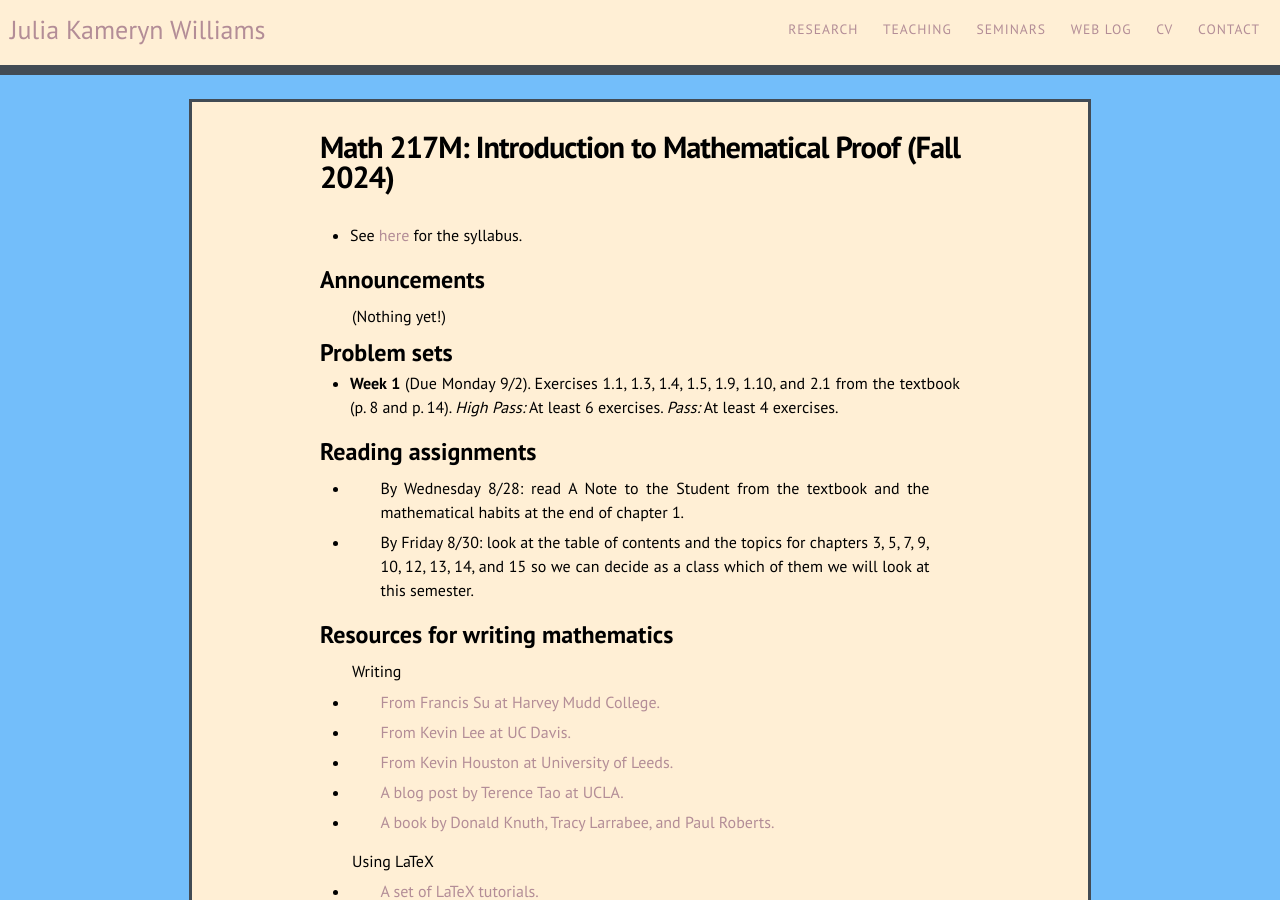
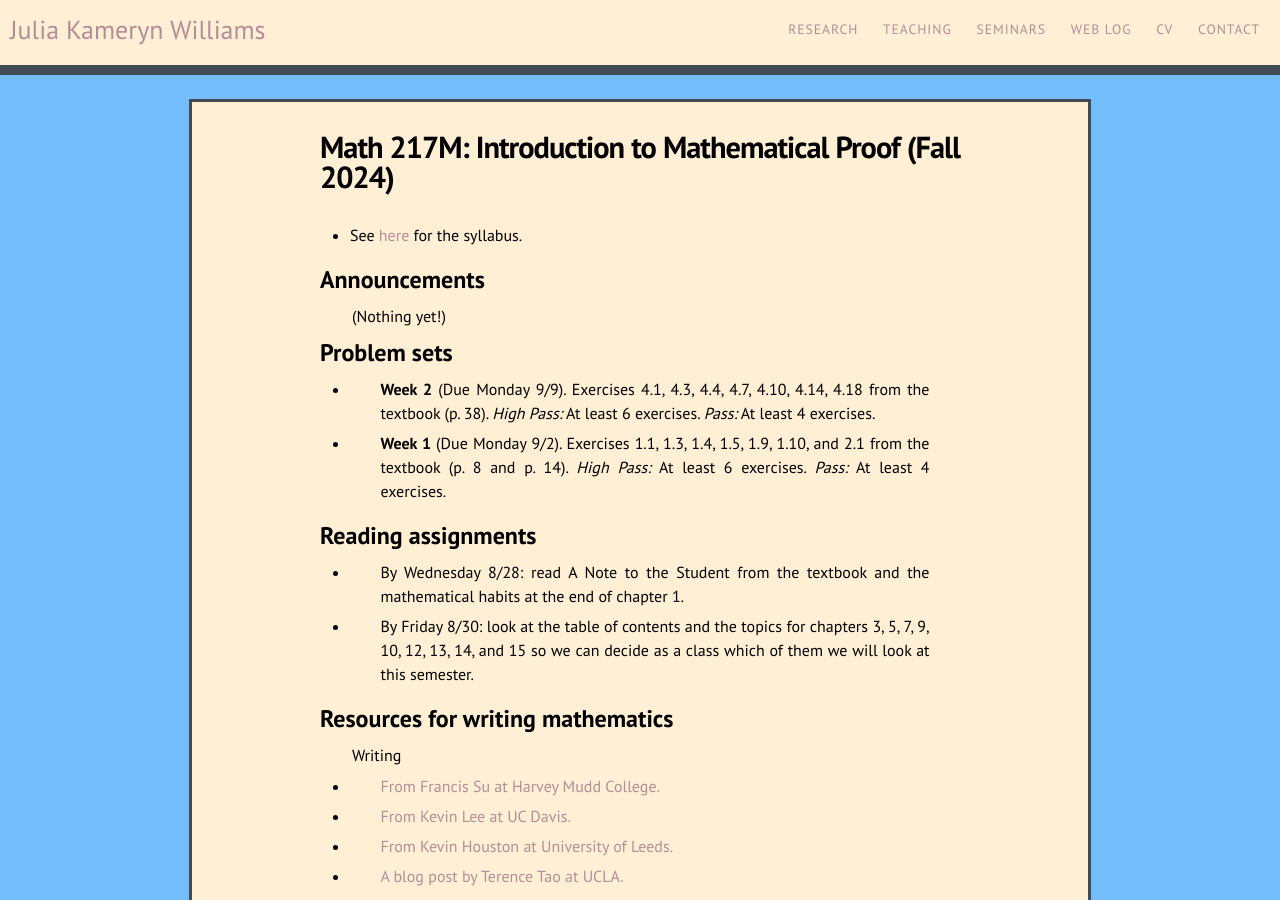
Before and after one commit to kamerynjw/kamerynjw.github.io, a Jekyll site: the page built from teaching/2024/math217m.md, in a window 1280 px wide and 900 px high. Built offline with Jekyll 4.4.1, drawn with Linux system fonts in a browser that asks for light colours; nearby versions of some CDN libraries.

Commit message:
week 2 roofs hework

```diff
--- a/teaching/2024/math217m.md
+++ b/teaching/2024/math217m.md
@@ -14,6 +14,8 @@ Announcements
 
 Problem sets
 -------
+
+* **Week 2** (Due Monday 9/9). Exercises 4.1, 4.3, 4.4, 4.7, 4.10, 4.14, 4.18 from the textbook (p. 38). *High Pass:* At least 6 exercises. *Pass:* At least 4 exercises.
 
 * **Week 1** (Due Monday 9/2). Exercises 1.1, 1.3, 1.4, 1.5, 1.9, 1.10, and 2.1 from the textbook (p. 8 and p. 14). *High Pass:* At least 6 exercises. *Pass:* At least 4 exercises.
 
```
